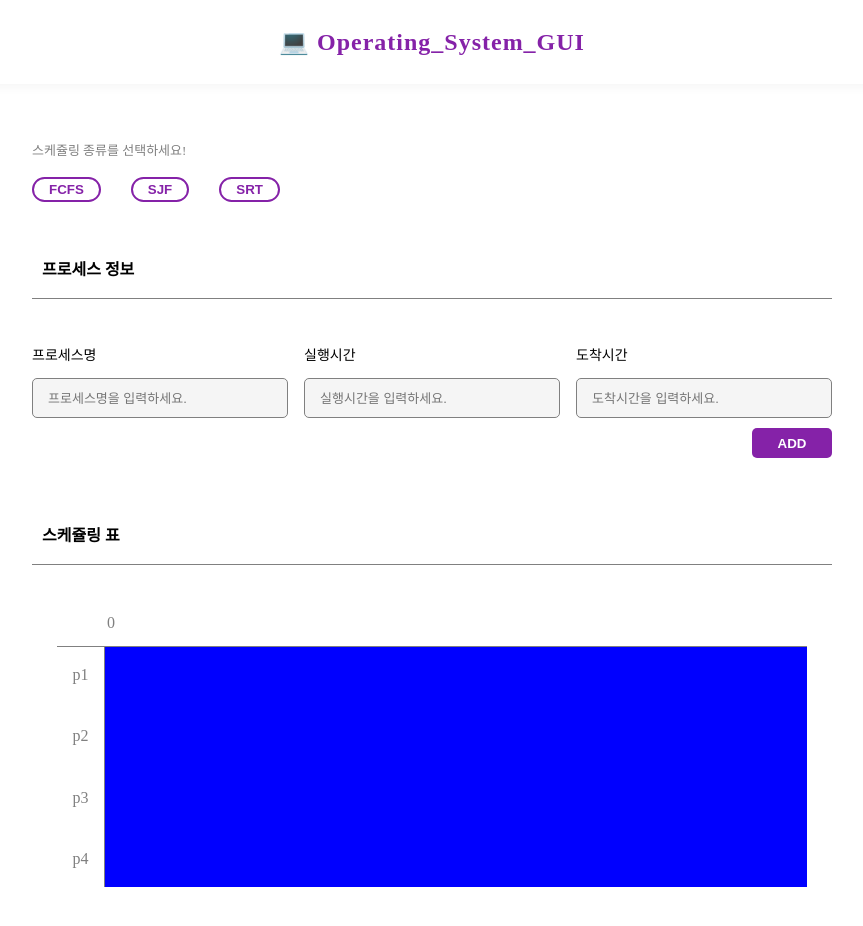
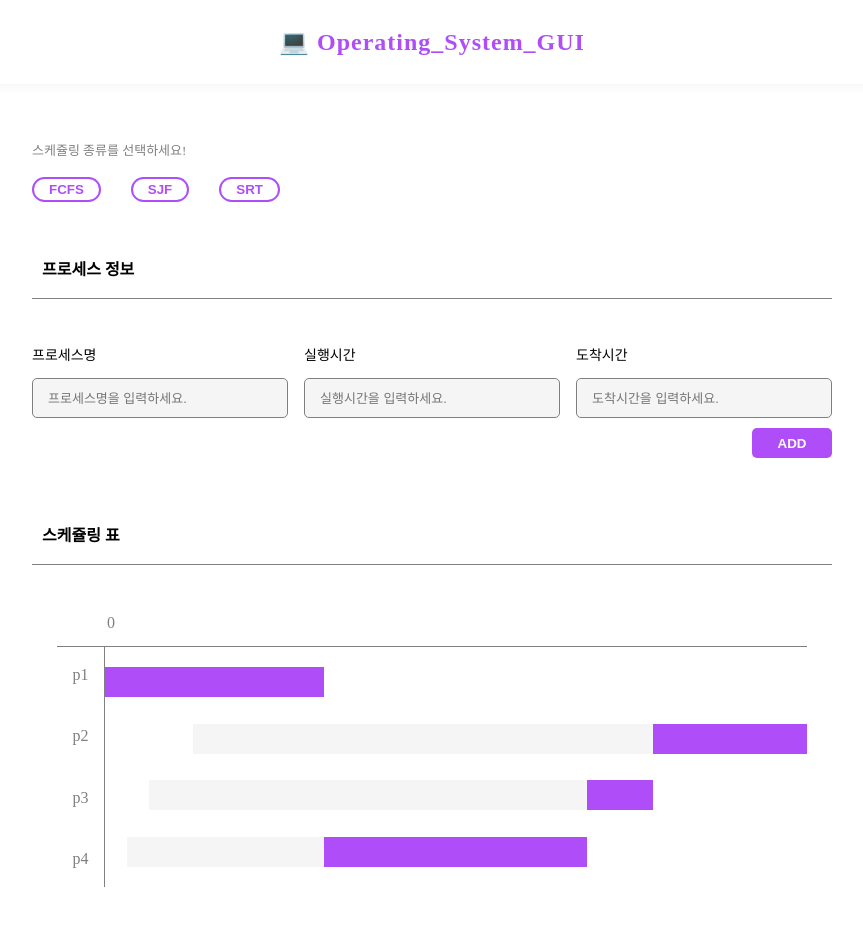
Before and after one commit to jidole02/OPERATING_SYSTEM_ALGORITHM_GUI, a React (Create React App) app: page / in a window 1280 px wide. Shown: the top 926 px of the page, without its empty margins (208-1071 px from the left). Before the commit the page ends 887 px from the top, so only its background shows below. Built offline with nearby package versions, Linux system fonts and the light colour scheme.

Commit message:
[COMPLETE] : FCFS

```diff
--- a/src/components/addProcess/manageProcess.tsx
+++ b/src/components/addProcess/manageProcess.tsx
@@ -8,6 +8,7 @@ export default function ManageProcess() {
     pname: "",
     ptime: "",
     endTime: "",
+    id:0
   });
   const { pname, ptime, endTime } = data;
   const handleData = (e: any): void => {
@@ -29,7 +30,8 @@ export default function ManageProcess() {
             setData({
                 pname:"",
                 ptime:"",
-                endTime:""
+                endTime:"",
+                id:0
             })
             return;
         }
--- a/src/components/chart/chart.tsx
+++ b/src/components/chart/chart.tsx
@@ -1,38 +1,138 @@
+import { useEffect, useState } from "react";
+import { MAIN_COLOR } from "../../style";
 import { ProcessData } from "../interface";
 import InforOfChapter from "../public/InforOfChapter";
 import * as s from "./styles";
-import {useState} from 'react'
 
 export default function Chart() {
-  const arr: ProcessData[]  = [
-    { pname: "p1", ptime: 10, endTime: 0 },
-    { pname: "p2", ptime: 7, endTime: 4 },
-    { pname: "p3", ptime: 3, endTime: 2 },
-    { pname: "p4", ptime: 12, endTime: 1 },
+  const arr: ProcessData[] = [
+    { pname: "p1", ptime: 10, endTime: 0, id: 1 },
+    { pname: "p2", ptime: 7, endTime: 4, id: 2 },
+    { pname: "p3", ptime: 3, endTime: 2, id: 3 },
+    { pname: "p4", ptime: 12, endTime: 1, id: 4 },
   ];
-  const [sortArr,setSortArr] = useState<ProcessData[]>([]);
+  let FuncArr: ProcessData[] = arr;
+  const [render, setRender] = useState<boolean>(false);
+  const [SortArr, setSortArr] = useState<ProcessData[]>([]);
+  const [indexArr, setIndexArr] = useState<ProcessData[]>([]);
   const WrapperHeight: string = `${(arr.length + 1) * 40}px`;
+  //도착 시간에 따라 한번 정렬 해줘야됨.
+  const SortOfTime = () => {
+    setSortArr([]);
+    for (let i = 0; i < FuncArr.length; i++) {
+      for (let j = 0; j < FuncArr.length - 1; j++) {
+        if (FuncArr[j].endTime > FuncArr[j + 1].endTime) {
+          let temp = FuncArr[j];
+          FuncArr[j] = FuncArr[j + 1];
+          FuncArr[j + 1] = temp;
+          setIndexArr(FuncArr);
+        }
+        if (i === FuncArr.length - 1 && j === FuncArr.length - 2)
+          setSortArr(indexArr);
+      }
+    }
+  };
+  const DecisionWidthValue = (): number => {
+    let sum: number = 0;
+    for (let i = 0; i < arr.length; i++) {
+      let ptime: any = SortArr[i].ptime;
+      if (typeof ptime === "number") {
+        sum += ptime;
+        if (i === arr.length - 1) return sum;
+      }
+    }
+    return 0;
+  };
+  useEffect(() => {
+    setRender(true);
+  }, []);
+  useEffect(() => {
+    // 처음에 정렬
+    SortOfTime();
+    console.log(SortArr);
+  }, [render]);
+  useEffect(() => {
+    // 정렬 다 됬으면
+    console.log(SortArr);
+    let node = (e: any) => {
+      return document.getElementById(`${e}`);
+    };
+    for (let i = 0; i < SortArr.length; i++) {
+      let div = node(SortArr[i].id);
+      let InsertNode = (color: string) => {
+        return div?.insertAdjacentHTML(
+          "beforebegin",
+          `<div style="background-color:${color};width:${
+            100 / DecisionWidthValue()
+          }%" />`
+        );
+      };
+      // 첫번째 꺼는 대기시간 0 일테니까
+      if (i === 0) {
+        for (let j = 0; j < SortArr[i].ptime; j++) {
+          InsertNode(MAIN_COLOR);
+        }
+      }
+      // 첫번째가 아니면
+      else {
+        // 여기서 실행시간 더한거 보내주고
+        const RestricteReturn = (lim: number): number => {
+          let sum = 0;
+          for (let i = 0; i < lim; i++) {
+            let ptime: any = SortArr[i].ptime;
+            if (typeof ptime === "number") {
+              sum += ptime;
+              if (i === lim - 1) return sum;
+            }
+          }
+          return 0;
+        };
+        // 들어오기 전 흰색으로 채워주고...
+        for (let j = 0; j < SortArr[i].endTime; j++) {
+          InsertNode("white");
+        }
+        // 들어오고 대기 그래프
+        let b: number | "" = SortArr[i].endTime;
+        if (typeof b === "number") {
+          for (let j = b; j < RestricteReturn(i); j++) {
+            InsertNode("whitesmoke");
+          }
+        }
+        // 그리고 실행 그래프
+        for (let j = 0; j < SortArr[i].ptime; j++) {
+          InsertNode(MAIN_COLOR);
+        }
+      }
+    }
+  }, [SortArr]);
   return (
     <s.AllWrapper>
       <InforOfChapter title="스케쥴링 표" />
 
       <s.Cotainer>
-
         <s.ChartTop>
           <span>0</span>
         </s.ChartTop>
 
-        <s.Cotainer style={{display:"flex"}}>
+        <s.Cotainer style={{ display: "flex" }}>
+          {/* 여기가 프로세스 명 container */}
           <s.ProcessNameWrapper height={WrapperHeight}>
             {arr.map((e: ProcessData, index: number) => {
               return <span key={index}>{e.pname}</span>;
             })}
           </s.ProcessNameWrapper>
-          <s.GraphWrapper  height={WrapperHeight}/>
+          <s.GraphWrapper height={WrapperHeight}>
+            {/* 여기가 그래프 */}
+            {arr.map((e: ProcessData, index: number) => {
+              return (
+                <s.Graph key={index}>
+                  <div id={`${e.id}`} />
+                </s.Graph>
+              );
+            })}
+          </s.GraphWrapper>
         </s.Cotainer>
-
       </s.Cotainer>
-
     </s.AllWrapper>
   );
 }
--- a/src/components/chart/styles.tsx
+++ b/src/components/chart/styles.tsx
@@ -1,44 +1,56 @@
-import styled from 'styled-components'
-import { PRIMARY_WIDTH } from '../../style';
-import { StyleProps } from '../interface';
+import styled from "styled-components";
+import { PRIMARY_WIDTH } from "../../style";
+import { StyleProps } from "../interface";
 
 export const AllWrapper = styled.div`
   width: ${PRIMARY_WIDTH};
   margin-top: 0px;
-  display:flex;
-  flex-direction:column;
-  align-items:center;
+  display: flex;
+  flex-direction: column;
+  align-items: center;
+  margin-bottom:100px;
 `;
 
 export const Cotainer = styled.div`
-width:750px;
+  width: 750px;
+`;
+
+export const ChartTop = styled.div`
+  width: 100%;
+  border-bottom: 1px solid gray;
+  margin-top: 50px;
+  padding-bottom: 15px;
+  padding-left: 50px;
+  box-sizing: border-box;
+  color: gray;
+`;
+
+export const UseContainer = styled.div`
+  height: ${(props: StyleProps) => props.height};
+  padding: 20px 0;
+  display: flex;
+  flex-direction: column;
+  align-items: center;
+  justify-content: space-between;
+`;
+
+export const ProcessNameWrapper = styled(UseContainer)`
+  width: 50px;
+  border-right: 1px solid gray;
+  color: gray;
+`;
+
+export const GraphWrapper = styled(UseContainer)`
+  width: 100%;
+`;
+
+export const Graph = styled.div`
+width:100%;
+height:30px;
+display:flex;
 `
 
-export const ChartTop = styled.div`
-  width:100%;
-  border-bottom:1px solid gray;
-  margin-top:50px;
-  padding-bottom:15px;
-  padding-left:50px;
-  box-sizing:border-box;
-  color:gray;
-`
-
-export const ProcessNameWrapper = styled.div`
-  width:50px;
-  height:${(props:StyleProps)=>(props.height)};
-  padding:20px 0;
-  display:flex;
-  flex-direction:column;
-  align-items:center;
-  justify-content:space-between;
-  border-right:1px solid gray;
-  color:gray;
-`
-
-export const GraphWrapper = styled.div`
-width:100%;
-height:${(props:StyleProps)=>(props.height)};
-padding:20px 0;
+export const NoneDoGraph = styled.div`
+width:2%;
 background-color:blue;
 `
--- a/src/components/interface.tsx
+++ b/src/components/interface.tsx
@@ -6,6 +6,7 @@ export interface ProcessData{
     pname : string;
     ptime : number | "";
     endTime : number | "";
+    id : number;
 }
 
 export interface StyleProps{
--- a/src/style/index.tsx
+++ b/src/style/index.tsx
@@ -1,3 +1,3 @@
-export const MAIN_COLOR = '#8522A8';
+export const MAIN_COLOR = '#AF4DF9';
 export const PRIMARY_WIDTH = '800px';
 export const BORDER_COLOR  = '#CFCFCF';
```
